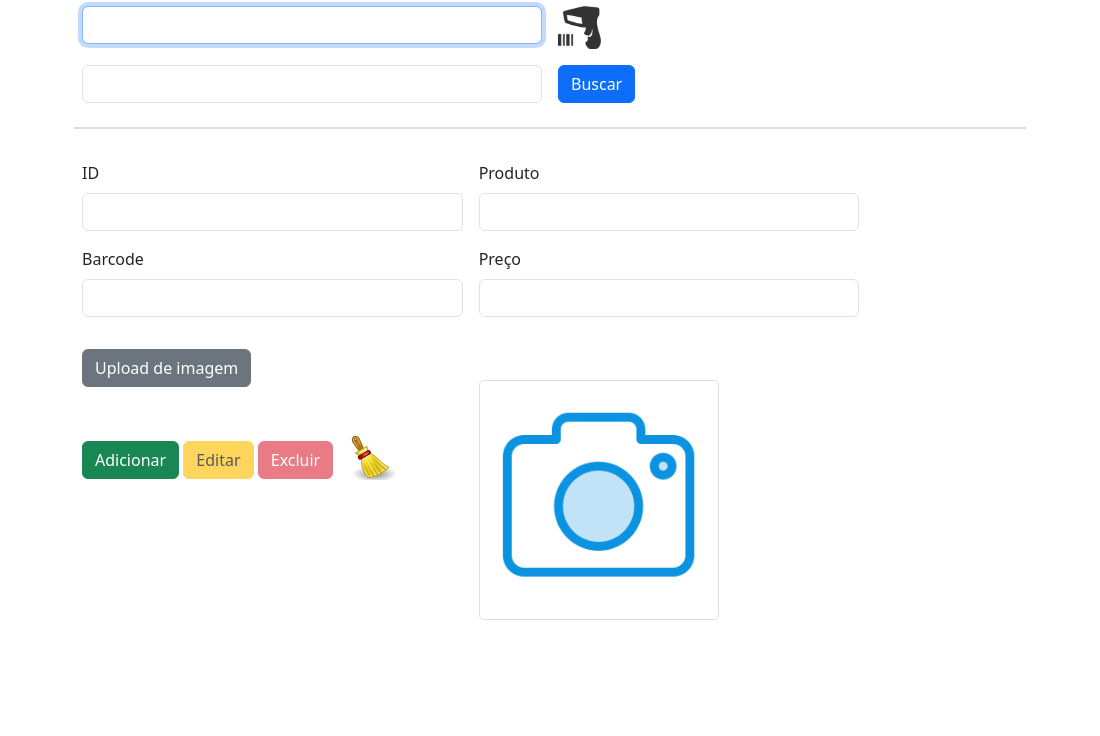
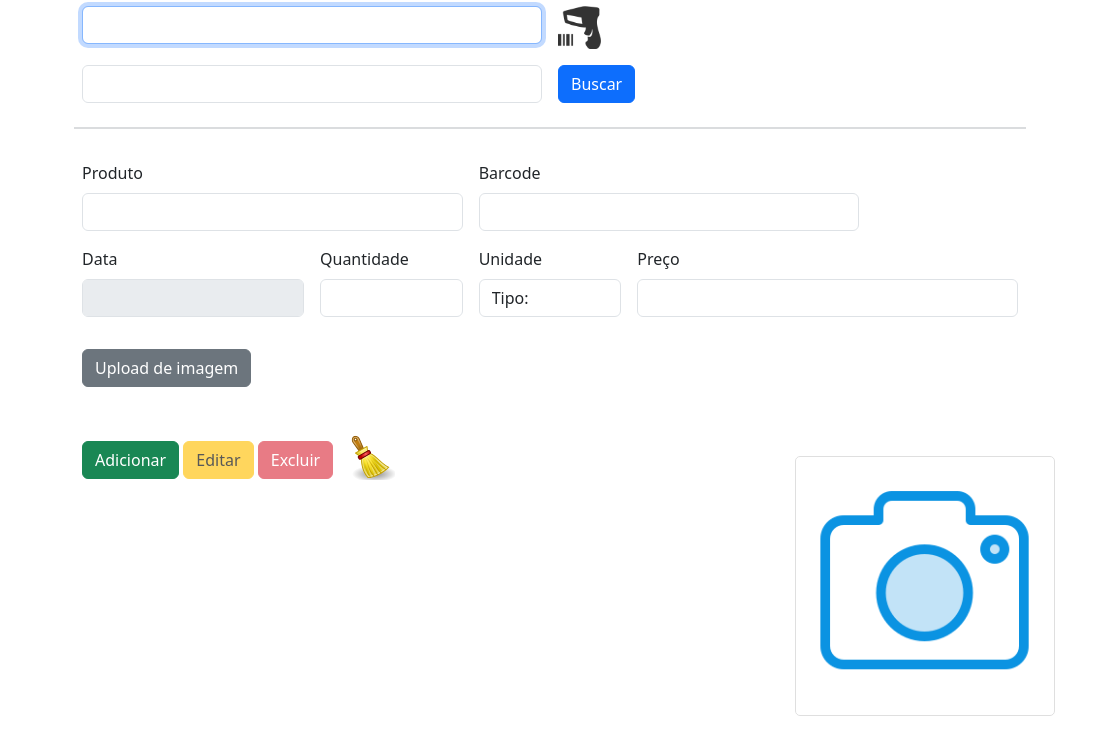
Before and after one commit to Fonseca-J/conestv3, an Electron app: page src/views/produtos.html in a window 1100 px wide. Shown: the part 64-800 px from the top of the page. Drawn offline with Linux system fonts and the light colour scheme; no server answers.

Commit message:
conestv3

```diff
--- a/src/public/css/style.css
+++ b/src/public/css/style.css
@@ -1,5 +1,5 @@
 /* input id */
-#idClient {
+#idClient, #idProduct {
     display: none;
 }
 
@@ -61,14 +61,19 @@ input[type=number]::-webkit-inner-spin-button {
 #imageProductPreview {
     border: 1px solid #dfdfdf;
     border-radius: 5px;
-    width: 240px;
-    height: 240px;
+    width: 260px;
+    height: 260px;
+
+    display: block; /* ajuste 16/02 */
+    object-fit: contain; /* ajuste 16/02 */
+   /* object-fit: cover; /* ajuste 16/02 */
+
     padding: 5px;
-    position: absolute;
-    top: 55.5vh;
-    left: 43.5vw;
+    position: fixed;
+    right: 45px;
+    bottom: 20px;
     display: block;
-    object-fit: contain;
+    object-fit: contain; /* object-fit: cover; */
 }
 
 #productimgview {
--- a/src/views/produtos.html
+++ b/src/views/produtos.html
@@ -56,7 +56,34 @@
                     required>
             </div>
 
-            <!--Preço do Produto-->
+            <!-- Data -->
+            <div class="mt-3 col-md-3">
+                <label for="dataProduct" class="form-label">Data</label>
+                <input type="text" class="form-control" id="dataProduct" disabled>
+            </div>
+
+
+
+            <!-- Quantidade -->
+            <div class="col-md-2">
+                <label for="inputAmountProduct" class="form-label">Quantidade</label>
+                <input type="text" class="form-control" id="inputAmountProduct">
+            </div>
+
+            <!-- Unidade de medida -->
+            <div class="col-md-2">
+                <label for="selectUnit" class="form-label">Unidade</label>
+                <select class="form-select" id="selectUnit" name="Unidade" required>
+                    <option value="" disabled selected>Tipo:</option>
+                    <option value="">UN</option>
+                    <option value="">PC</option>
+                    <option value="">CX</option>
+                    <option value="">Kg</option>
+                    <option value="">cm</option>
+                </select>
+            </div>
+
+            <!--Valor do Produto-->
             <!--step="any" // para colocar casas decimais-->
             <div class="col-md-5">
                 <label for="inputPriceProduct" class="form-label">Preço</label>
```
